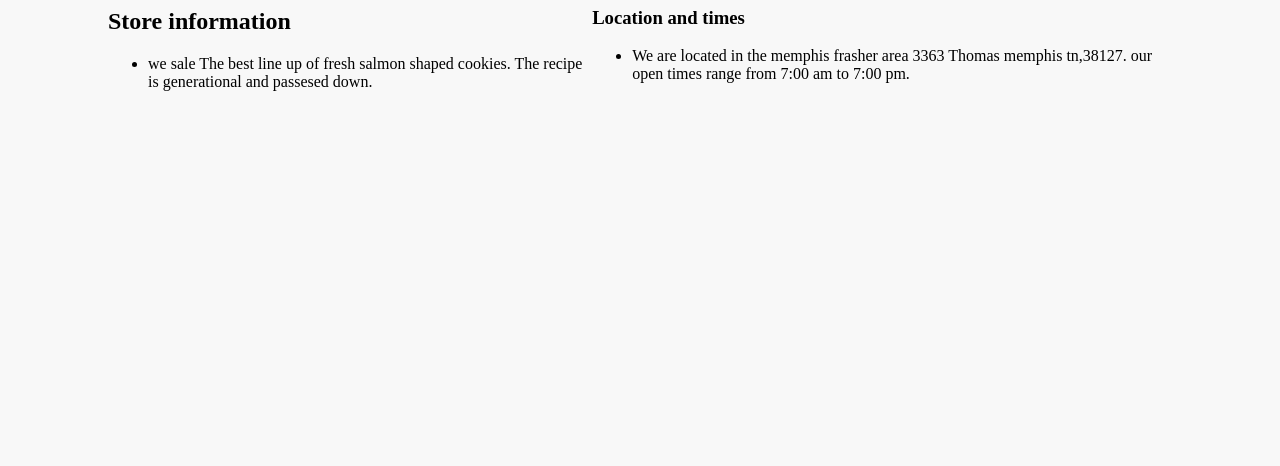
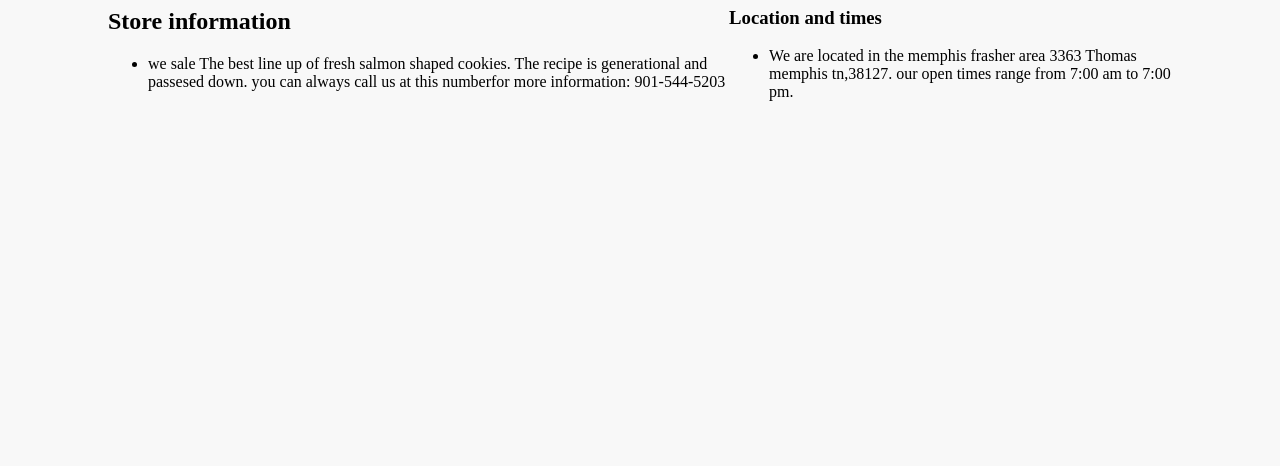
Before and after one commit to KaviousD/Lab08-salmon-Cookies, a plain HTML site: page Cookies/index.html in a window 1280 px wide. Shown: the part 350-816 px from the top of the page. Drawn offline with Linux system fonts and the light colour scheme.

Commit message:
last piece

```diff
--- a/Cookies/index.html
+++ b/Cookies/index.html
@@ -25,7 +25,7 @@
             <p>
               <ul>
                 <li>
-                we sale The best line up of fresh salmon shaped cookies. The recipe is generational and passesed down.
+                we sale The best line up of fresh salmon shaped cookies. The recipe is generational and passesed down. you can always call us at this numberfor more information: 901-544-5203
               </li>
               </ul>
             </p>
```
